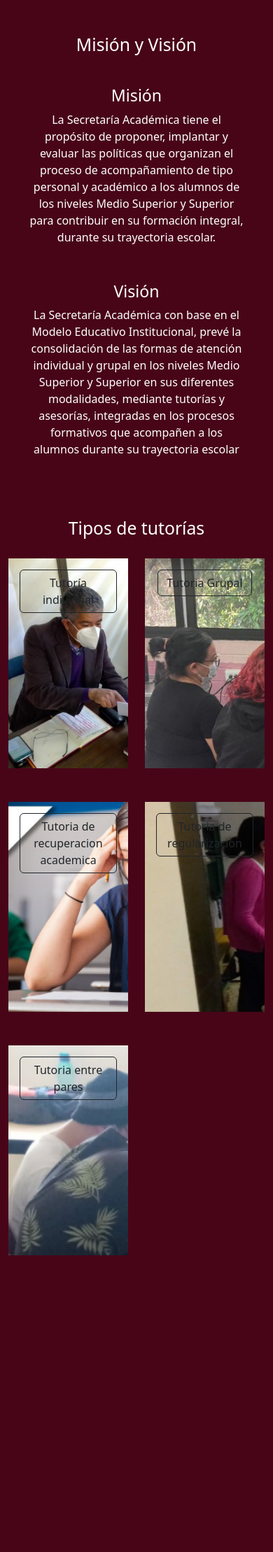
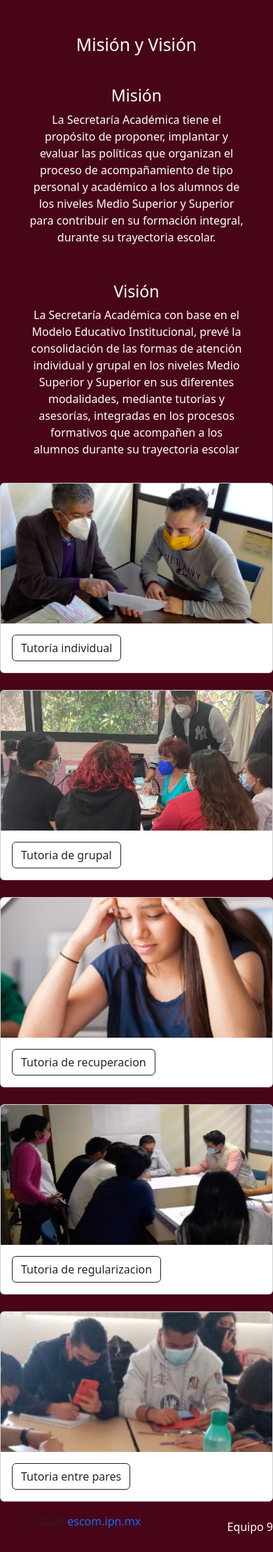
Before and after one commit to benjir03/eq9_TDAW_242, a PHP site: page /views/index.html in a window 390 px wide. Shown: the part 877-3095 px from the top of the page at 70% size. Before the commit the page ends 2671 px from the top, so only its background shows below. Run offline with PHP 8.4, Linux system fonts and the light colour scheme.

Commit message:
nuevas vistas

```diff
--- a/pFinal/styles/styles.css
+++ b/pFinal/styles/styles.css
@@ -60,10 +60,18 @@ section p {
     color:var(--blanco);
 }
 
-.size_img{
-  width:400px;
-  height: 200px;
+.bg_main{
+    background-color:var(--secundario);
+    width:100%;
+    box-sizing: border-box; /* Para incluir el padding en el ancho total */
+    color:var(--obscuro);
 }
+
+.custom-img-size {
+    width: auto;
+    height: 200px;
+    object-fit: cover; /* Esto mantiene el aspecto de la imagen recortando lo que sobre */
+  }
 
 
 .tutoria_individual{
--- a/pFinal/views/adm.html
+++ b/pFinal/views/adm.html
@@ -47,13 +47,8 @@
                     <button class="btn btn-primary" type="submit">Iniciar sesión</button>
                   </div>
                   <p class="alertas"></p>
-                  <h1>Holajshdvchadvcghaec</h1>
                 </form>
               </div>
         </main>
-
-
-        <h1>Hola esta es una prueba
-        </h1>
     </body>
 </html>
--- a/pFinal/views/index.html
+++ b/pFinal/views/index.html
@@ -96,8 +96,10 @@
                   <div class="col">
                    <div class="p-3">
                         <h3>Misión</h3>
-                            <p>La Secretaría Académica tiene el propósito de proponer, implantar y evaluar las políticas que organizan el proceso de acompañamiento de tipo personal y académico
-                                a los alumnos de los niveles Medio Superior y Superior  para contribuir en su formación integral,
+                            <p>La Secretaría Académica tiene el propósito de proponer, implantar y evaluar las políticas que organizan
+                                el proceso de acompañamiento de tipo personal y académico
+                                a los alumnos de los niveles Medio Superior y Superior  para contribuir
+                                 en su formación integral,
                                 durante su trayectoria escolar.
                             </p>
                     </div>
@@ -120,50 +122,56 @@
 
 
 
-        <main class="bg_principal">
-            <h2>Tipos de tutorías</h2>
-            <div class="container overflow-hidden text-center">
-                <div class="row gy-5">
-
-                  <div class="col-6">
-                    <div class="p-3 tutoria_individual">
-                        <button type="button" class="btn btn-outline-dark">Tutoría individual</button>
+        <main class="bg_main" >
+          <div class="row row-cols-1 row-cols-md-2 g-4">
+            <div class="col">
+              <div class="card" id="individual">
+                <img src="../src/img_tutoria_individual.png" class="card-img-top custom-img-size" alt="...">
+                <div class="card-body">
+                  <a href="tutoria individual.html" class="btn btn-outline-dark">Tutoría individual</a>
                 </div>
               </div>
-
-                  <div class="col-6">
-                    <div class="p-3 tutoria_grupal">
-                        <button type="button" class="btn btn-outline-dark">Tutoria Grupal</button>
+            </div>
+            <div class="col">
+              <div class="card" id="grupal">
+                <img src="../src/img_tutotia_grupal.png" class="card-img-top custom-img-size" alt="...">
+                <div class="card-body">
+                  <a href="tutoria_grupal.html" class="btn btn-outline-dark">Tutoria de grupal</a>
                 </div>
               </div>
-
-                  <div class="col-6">
-                    <div class="p-3 tutoria_recuperacion">
-                        <button type="button" class="btn btn-outline-dark">Tutoria de recuperacion academica</button>
+            </div>
+            <div class="col">
+              <div class="card" id="recuper">
+                <img src="../src/img_tutoria_recuperacionacademica.png" class="card-img-top custom-img-size" alt="...">
+                <div class="card-body">
+                  <a href="tutoria_recuperacion.html" class="btn btn-outline-dark">Tutoria de recuperacion</a>
                 </div>
               </div>
-
-                  <div class="col-6">
-                    <div class="p-3 tutoria_regularizacion">
-                        <button type="button" class="btn btn-outline-dark">Tutoria de regularizacion</button>
+            </div>
+            <div class="col">
+              <div class="card" id="regular">
+                <img src="../src/tutoria_regularizacion.png" class="card-img-top custom-img-size" alt="...">
+                <div class="card-body">
+                  <a href="tutoria_regularizacion.html" class="btn btn-outline-dark">Tutoria de regularizacion</a>
                 </div>
               </div>
-
-                  <div class="col-6">
-                    <div class="p-3 tutoria_pares">
-                        <button type="button" class="btn btn-outline-dark">Tutoria entre pares</button>
+            </div>
+            <div class="col">
+              <div class="card" id="pares">
+                <img src="../src/img_tutoria_pares.png" class="card-img-top custom-img-size" alt="...">
+                <div class="card-body">
+                  <a href="tutoria_pares.html" class="btn btn-outline-dark">Tutoria entre pares</a>
                 </div>
               </div>
             </div>
           </div>
+
         </main>
 
 
 
 
-
-<!--<div class="bg_footer">
-  <footer class="d-flex flex-wrap justify-content-between align-items-center py-3 my-4 border-top">
+  <footer class="d-flex flex-wrap justify-content-between align-items-center py-3  bg_principal">
     <div class="col-md-4 d-flex align-items-center">
       <a href="/" class="mb-3 me-2 mb-md-0 text-body-secondary text-decoration-none lh-1">
         <svg class="bi" width="30" height="24"><use xlink:href="#bootstrap"/></svg>
@@ -175,26 +183,7 @@
       <li class="ms-3">Equipo 9</li>
     </ul>
   </footer>
-</div>
--->
 
 
 </body>
 </html>
-
-<!--
-    d-flex align-items-center mb-2 mb-lg-0 text-white text-decoration-none
-
-
-    <footer class="bg-dark text-white text-center">
-          <span>&copy 2024 Copyright TDAW - 4CM4 - Equipo 9 - </span>
-          <span><a href="https://escom.ipn.mx">escom.ipn.mx</a></span><br>
-          <span>Hecho por:</span>
-          <ul>
-            <li>Flores Camargo Angel Alexander</li>
-            <li></li>
-            <li></li>
-            <li></li>
-          </ul>
-        </footer>
--->
```
Also changed, not shown: pFinal/views/tutoria individual.html (+28 -8 lines), pFinal/views/tutoria_grupal.html (+28 -9 lines), pFinal/views/tutoria_pares.html (+65 -1 lines), pFinal/views/tutoria_recuperacion.html (+25 -8 lines), pFinal/views/tutoria_regularizacion.html (+63 -2 lines). Lines whose indentation alone changed are shown as unchanged.
